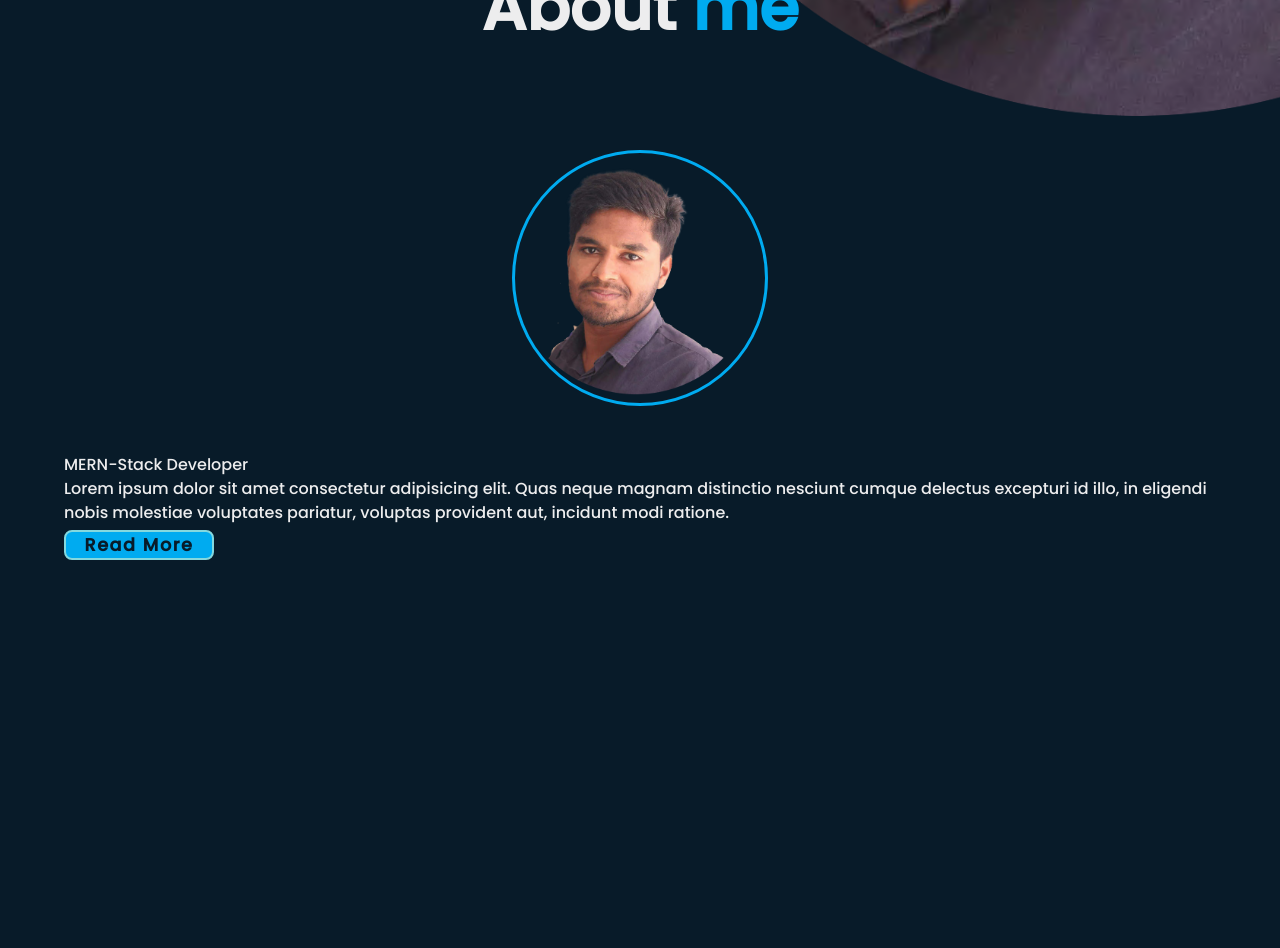
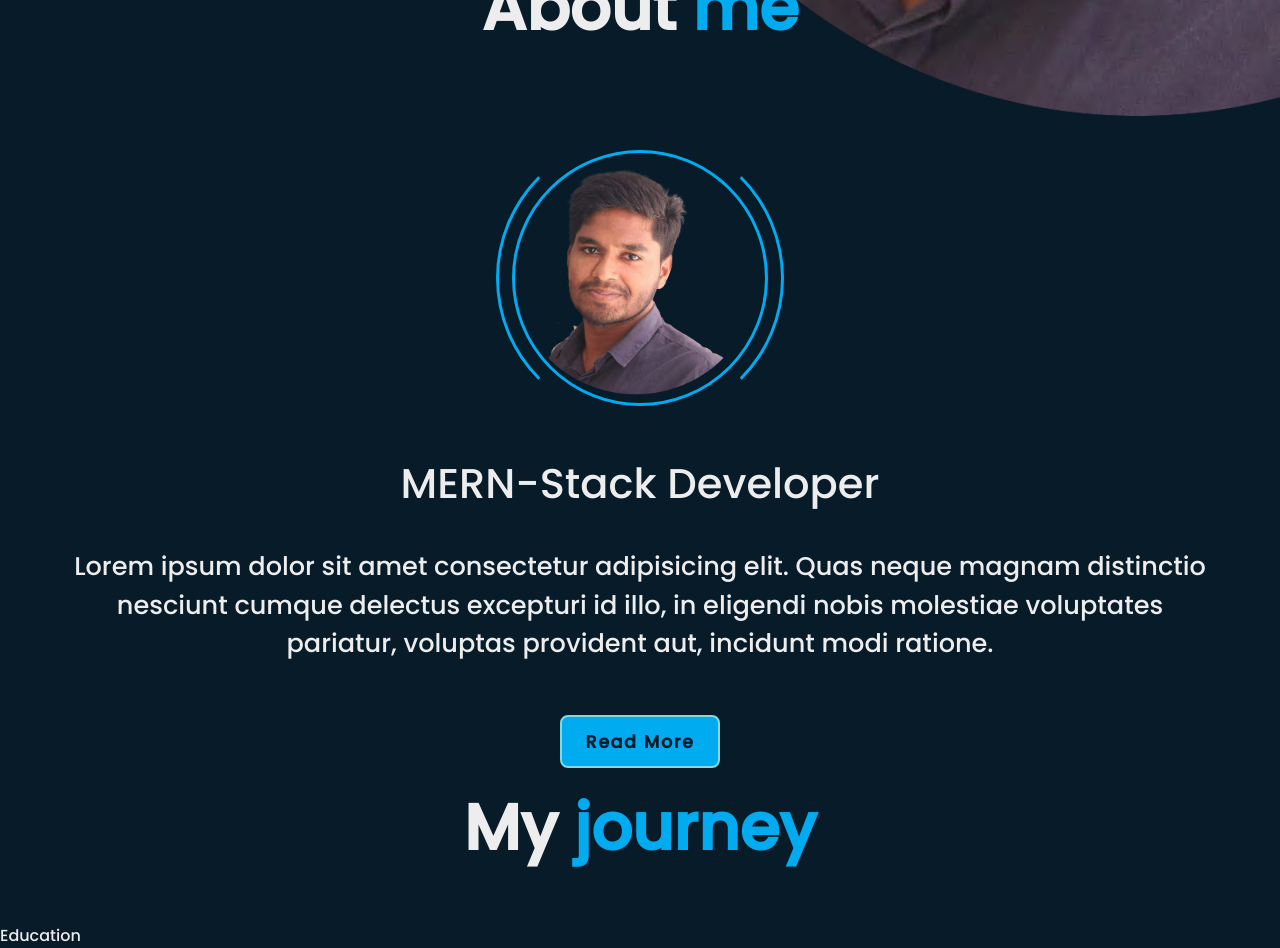
Before and after one commit to HimaloyAshis/portfolio-ab, a React (Vite) app: page / in a window 1280 px wide. Shown: the part 840-1788 px from the top of the page. Before the commit the page ends 1405 px from the top, so only its background shows below. Built offline with nearby package versions, Linux system fonts and the light colour scheme.

Commit message:
education section added

```diff
--- a/src/Page/Home/Home.css
+++ b/src/Page/Home/Home.css
@@ -254,8 +254,39 @@ span{
 }
 
 .about-image .circle-image{
+    position: absolute;
     top: 50%;
     left: 50%;
     transform: translate(-50% , -50%) rotate(0);
+    width: 90%;
+    height: 90%;
+    border-radius: 50%;
+    border-top: .2rem solid var(--bg-color);
+    border-bottom: .2rem solid var(--bg-color);
+    border-left: .2rem solid var(--main-color);
+    border-right: .2rem solid var(--main-color);
 
 }
+
+.about-content{
+    text-align: center;
+}
+
+.about-content h3{
+    font-size: 2.6rem;
+}
+
+.about-content p{
+    font-size: 1.6rem;
+    margin: 2rem 0 3rem;
+}
+
+.btn-box .btns{
+    display: inline-block;
+    width: 10rem;
+    padding: .7rem;
+}
+
+.btn-box.btns a{
+    background: var(--second-bg-color);
+}
--- a/src/Page/Home/Home.jsx
+++ b/src/Page/Home/Home.jsx
@@ -12,6 +12,7 @@ const Home = () => {
                 <div className='bx bx-menu' id='menu-icon'><FaBars></FaBars></div>
 
                 <nav className='navbar'>
+                    <a href="#home">Home</a>
                     <a href="#about" className='active'>About</a>
                     <a href="#work">Work</a>
                     <a href="#portfolio">Portfolio</a>
@@ -19,7 +20,7 @@ const Home = () => {
 
                 </nav>
             </header>
-            <section className='homes'>
+            <section className='homes' id='home'>
                 <div className='home-content'>
                     <h1 >Hi, I'm <span>Himaloy Bala Ashis</span> </h1>
 
@@ -57,6 +58,26 @@ const Home = () => {
                     </div>
                 </div>
             </section>
+            {/* my education */}
+            <section className='education ' id='education'>
+                <h2 className='heading'>My <span>journey</span></h2>
+                <div className="education-row">
+                    <div className="education-column">
+                        <h3 className='title'>Education</h3>
+
+                        <div className="education-box">
+                            <div className="education-content">
+                                <div className="content">
+                                    <div className='year'>
+
+                                    </div>
+                                </div>
+                            </div>
+                        </div>
+                    </div>
+                </div>
+
+            </section>
         </>
     );
 };
```
